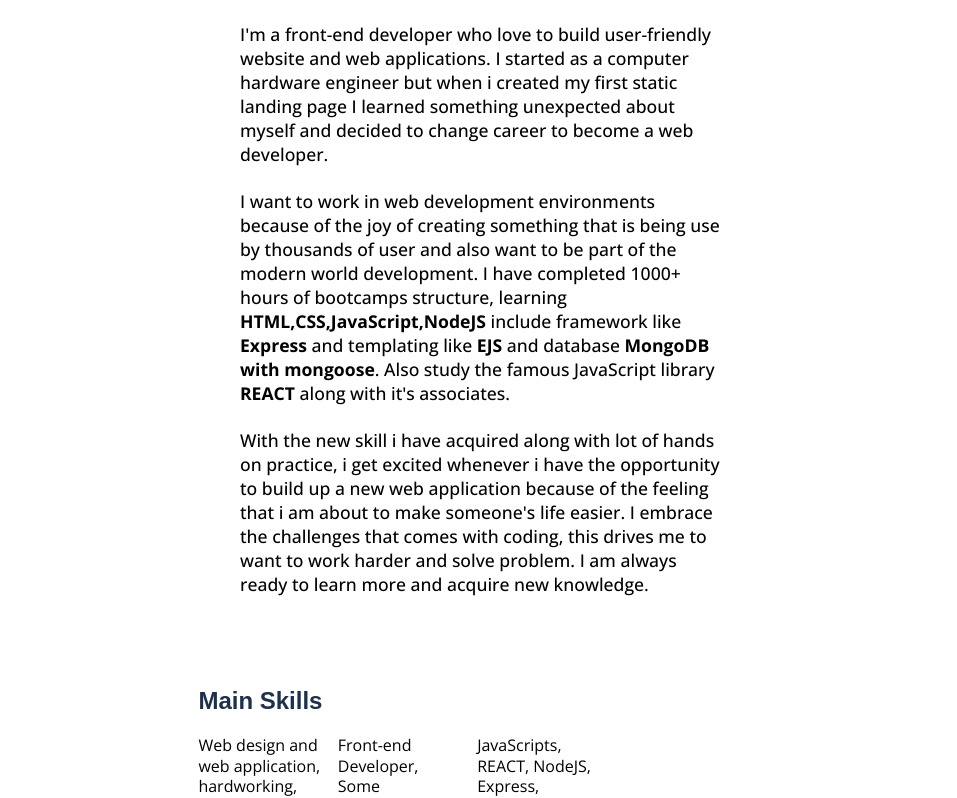
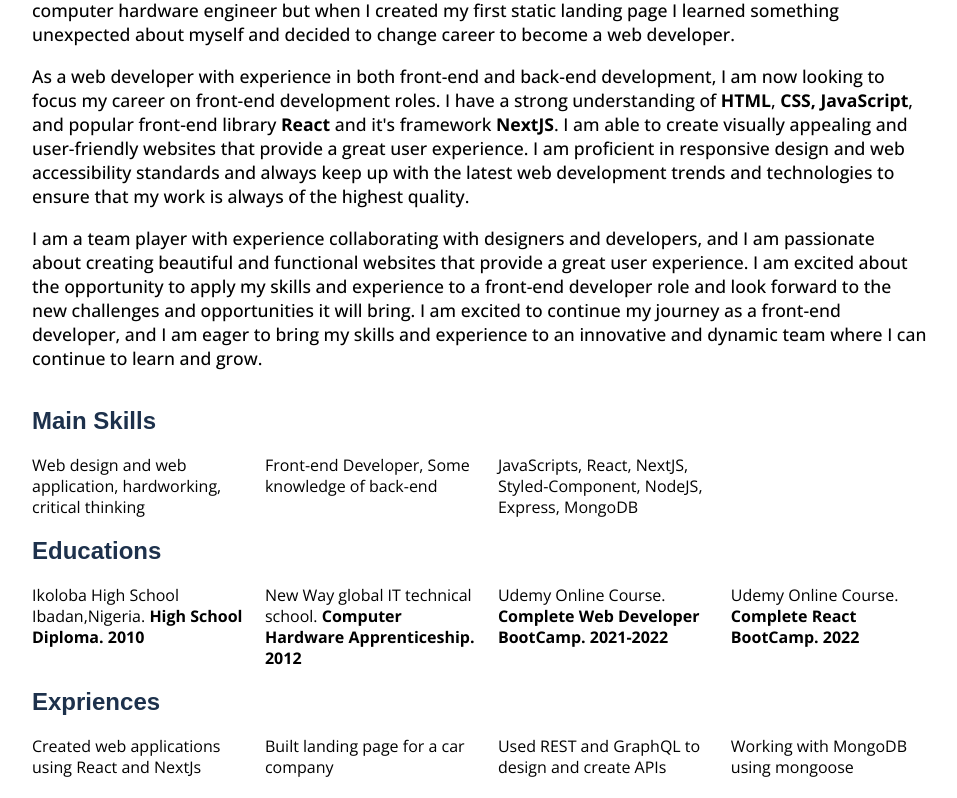
Before and after one commit to SKYE6IX/MyPortfolio, a React (Create React App) app: page /about in a window 1280 px wide. Shown: the part 228-1026 px from the top of the page, without its empty margins (160-1117 px from the left). Built offline with nearby package versions, Linux system fonts and the light colour scheme.

Commit message:
Added updated style to about component

```diff
--- a/src/components/pages/about/About.tsx
+++ b/src/components/pages/about/About.tsx
@@ -1,86 +1,73 @@
 import React, { useContext } from 'react';
-import { motion } from 'framer-motion';
+import { useScroll, useSpring } from 'framer-motion';
 import { ThemeContext } from '../../../context/theme.context';
 import {
   AboutContainer,
-  InnerWrapper,
+  TextWrapper,
   AboutTitle,
   AboutText,
   AboutSkillsColumn,
   AboutSkillsWrapper,
+  containerVariant,
+  itemVariant,
+  ScrollBar,
 } from './style';
-
-//variant for framer motion
-const container = {
-  show: {
-    transition: {
-      staggerChildren: 0.35,
-    },
-  },
-};
-const item = {
-  hidden: {
-    opacity: 0,
-    y: 200,
-  },
-  show: {
-    opacity: 1,
-    y: 0,
-    transition: {
-      ease: [0.6, 0.01, -0.05, 0.95],
-      duration: 1.6,
-    },
-  },
-};
 
 const About = () => {
   const { isDarkMode } = useContext(ThemeContext);
+  const { scrollYProgress } = useScroll();
+  const scaleX = useSpring(scrollYProgress, {
+    stiffness: 100,
+    damping: 30,
+    restDelta: 0.001,
+  });
   return (
+    <>
+      <ScrollBar style={{ scaleX }} />
       <AboutContainer
-      variants={container}
+        variants={containerVariant}
         initial="hidden"
         animate="show"
         exit={{ opacity: 0, y: -200 }}
         transition={{ delay: 1 }}
       >
-      <InnerWrapper>
-        <AboutTitle
-          variants={item}
-          className={`About-title ${isDarkMode && 'darkTitle'}`}
-        >
-          Hi there, I'm Azeez
-        </AboutTitle>
+        <TextWrapper>
+          <AboutTitle variants={itemVariant}>Hi there, I'm Azeez</AboutTitle>
 
-        <AboutText variants={item}>
-          I'm a front-end developer who love to build user-friendly website and
-          web applications. I started as a computer hardware engineer but when i
-          created my first static landing page I learned something unexpected
-          about myself and decided to change career to become a web developer.{' '}
+          <AboutText variants={itemVariant}>
+            I'm a front-end developer who love to build user-friendly website
+            and web applications. I started as a computer hardware engineer but
+            when I created my first static landing page I learned something
+            unexpected about myself and decided to change career to become a web
+            developer.{' '}
           </AboutText>
-        <AboutText variants={item}>
-          I want to work in web development environments because of the joy of
-          creating something that is being use by thousands of user and also
-          want to be part of the modern world development. I have completed
-          1000+ hours of bootcamps structure, learning{' '}
-          <b>HTML,CSS,JavaScript,NodeJS</b> include framework like{' '}
-          <b>Express</b> and templating like <b>EJS</b> and database{' '}
-          <b>MongoDB with mongoose</b>. Also study the famous JavaScript library{' '}
-          <b>REACT</b> along with it's associates.
+          <AboutText variants={itemVariant}>
+            As a web developer with experience in both front-end and back-end
+            development, I am now looking to focus my career on front-end
+            development roles. I have a strong understanding of <b>HTML</b>,
+            <b> CSS,</b>
+            <b> JavaScript</b>, and popular front-end library <b>React</b> and
+            it's framework <b>NextJS</b>. I am able to create visually appealing
+            and user-friendly websites that provide a great user experience. I
+            am proficient in responsive design and web accessibility standards
+            and always keep up with the latest web development trends and
+            technologies to ensure that my work is always of the highest
+            quality.
           </AboutText>
-        <AboutText variants={item}>
-          With the new skill i have acquired along with lot of hands on
-          practice, i get excited whenever i have the opportunity to build up a
-          new web application because of the feeling that i am about to make
-          someone's life easier. I embrace the challenges that comes with
-          coding, this drives me to want to work harder and solve problem. I am
-          always ready to learn more and acquire new knowledge.
+          <AboutText variants={itemVariant}>
+            I am a team player with experience collaborating with designers and
+            developers, and I am passionate about creating beautiful and
+            functional websites that provide a great user experience. I am
+            excited about the opportunity to apply my skills and experience to a
+            front-end developer role and look forward to the new challenges and
+            opportunities it will bring. I am excited to continue my journey as
+            a front-end developer, and I am eager to bring my skills and
+            experience to an innovative and dynamic team where I can continue to
+            learn and grow.
           </AboutText>
-      </InnerWrapper>
+        </TextWrapper>
 
-      <AboutSkillsWrapper
-        // className={`About-skills ${isDarkMode && 'darkH2'}`}
-        variants={item}
-      >
+        <AboutSkillsWrapper variants={itemVariant}>
           <h2>Main Skills</h2>
           <AboutSkillsColumn>
             <ul>
@@ -89,8 +76,8 @@ const About = () => {
               </li>
               <li>Front-end Developer, Some knowledge of back-end </li>
               <li>
-              JavaScripts, REACT, NodeJS, Express, MongoDB, WordPress ,
-              BootStrap, CSS
+                JavaScripts, React, NextJS, Styled-Component, NodeJS, Express,
+                MongoDB
               </li>
             </ul>
           </AboutSkillsColumn>
@@ -119,11 +106,10 @@ const About = () => {
           <h2>Expriences</h2>
           <AboutSkillsColumn>
             <ul>
-            <li>Currently working as a freelancer</li>
-            <li>
-              I have been working with React, i have created multiple web apps
-              with it include my portfolio website
-            </li>
+              <li>Created web applications using React and NextJs</li>
+              <li>Built landing page for a car company</li>
+              <li>Used REST and GraphQL to design and create APIs</li>
+              <li>Working with MongoDB using mongoose</li>
             </ul>
           </AboutSkillsColumn>
 
@@ -134,7 +120,7 @@ const About = () => {
                 English. <b>Native</b>
               </li>
               <li>
-              Russia. <b>Basic</b>
+                Russia. <b>Elementry</b>
               </li>
             </ul>
           </AboutSkillsColumn>
@@ -148,6 +134,7 @@ const About = () => {
           </AboutSkillsColumn>
         </AboutSkillsWrapper>
       </AboutContainer>
+    </>
   );
 };
 export default About;
--- a/src/components/pages/about/style.tsx
+++ b/src/components/pages/about/style.tsx
@@ -2,24 +2,42 @@ import styled from 'styled-components';
 import { motion } from 'framer-motion';
 
 export const AboutContainer = styled(motion.div)`
-  height: 80%;
-  overflow: scroll;
+  width: 100%;
   display: flex;
   flex-direction: column;
+  justify-content: center;
   align-items: center;
 `;
 
-export const InnerWrapper = styled.article`
+export const ScrollBar = styled(motion.div)`
+  position: fixed;
+  top: 0;
+  left: 0;
+  right: 0;
+  height: 5px;
+  background: #1d314c;
+  transform-origin: 0%;
+`;
+
+export const TextWrapper = styled.article`
   width: 50%;
-  padding: 3em 5em;
+  @media only screen and (min-width: 320px) and (max-width: 1200px) {
+    width: 80%;
+  }
+  @media only screen and (min-width: 1200px) and (max-width: 1500px) {
+    width: 70%;
+  }
 `;
 
 export const AboutTitle = styled(motion.h2)`
   font-family: 'Open Sans', sans-serif;
-  font-size: 3em;
+  font-size: 3rem;
   font-weight: 500;
   color: #1d314c;
   margin-bottom: 0;
+  @media only screen and (min-width: 320px) and (max-width: 767px) {
+    font-size: 2rem;
+  }
 `;
 // .About .darkTitle {
 //   color: white;
@@ -28,22 +46,31 @@ export const AboutTitle = styled(motion.h2)`
 export const AboutText = styled(motion.p)`
   font-family: 'Open Sans', sans-serif;
   font-weight: 500;
-  font-size: 1.1em;
-  margin-bottom: 1.3em;
+  font-size: 1.1rem;
+  @media only screen and (min-width: 320px) and (max-width: 767px) {
+    font-size: 1rem;
+  }
 `;
 
 export const AboutSkillsWrapper = styled(motion.div)`
-  width: 55%;
-  padding-left: 4.4em;
-  li {
-    list-style: none;
-    font-size: 1rem;
-    line-height: 1.3em;
-    font-family: 'Open Sans', sans-serif;
-    font-weight: 400;
-  }
+  width: 50%;
   h2 {
     color: #1d314c;
+  }
+  @media only screen and (min-width: 320px) and (max-width: 767px) {
+    width: 80%;
+    h2 {
+      font-size: 1rem;
+    }
+  }
+  @media only screen and (min-width: 768px) and (max-width: 1200px) {
+    width: 80%;
+    h2 {
+      font-size: 1.3rem;
+    }
+  }
+  @media only screen and (min-width: 1200px) and (max-width: 1500px) {
+    width: 70%;
   }
 `;
 // .darkH2 h2 {
@@ -52,11 +79,55 @@ export const AboutSkillsWrapper = styled(motion.div)`
 export const AboutSkillsColumn = styled.div`
   ul {
     display: grid;
-    grid-template-columns: repeat(4, 20%);
+    grid-template-columns: repeat(4, 24%);
     gap: 2%;
     padding-left: 0;
   }
+  li {
+    list-style: none;
+    font-size: 1rem;
+    line-height: 1.3em;
+    font-family: 'Open Sans', sans-serif;
+    font-weight: 400;
+  }
+  @media only screen and (min-width: 320px) and (max-width: 767px) {
+    ul {
+      display: flex;
+      flex-direction: column;
+      gap: 0.5em;
+    }
+    li {
+      font-size: 0.9rem;
+      line-height: 1.1em;
+    }
+  }
+  @media only screen and (min-width: 768px) and (max-width: 1200px) {
+    grid-template-columns: repeat(4, 24%);
+  }
 `;
+
+//variant for framer motion
+export const containerVariant = {
+  show: {
+    transition: {
+      staggerChildren: 0.35,
+    },
+  },
+};
+export const itemVariant = {
+  hidden: {
+    opacity: 0,
+    y: 200,
+  },
+  show: {
+    opacity: 1,
+    y: 0,
+    transition: {
+      ease: [0.6, 0.01, -0.05, 0.95],
+      duration: 1.6,
+    },
+  },
+};
 
 // @media only screen and (min-width: 320px) and (max-width: 767px) {
 //   .About {
--- a/src/components/pages/contact/Contact.tsx
+++ b/src/components/pages/contact/Contact.tsx
@@ -1,6 +1,5 @@
 import { useContext } from 'react';
 import { ThemeContext } from '../../../context/theme.context';
-import Typography from '@mui/material/Typography';
 import GitHubIcon from '@mui/icons-material/GitHub';
 import TwitterIcon from '@mui/icons-material/Twitter';
 import LinkedInIcon from '@mui/icons-material/LinkedIn';
```
Lines whose indentation alone changed are shown as unchanged.
